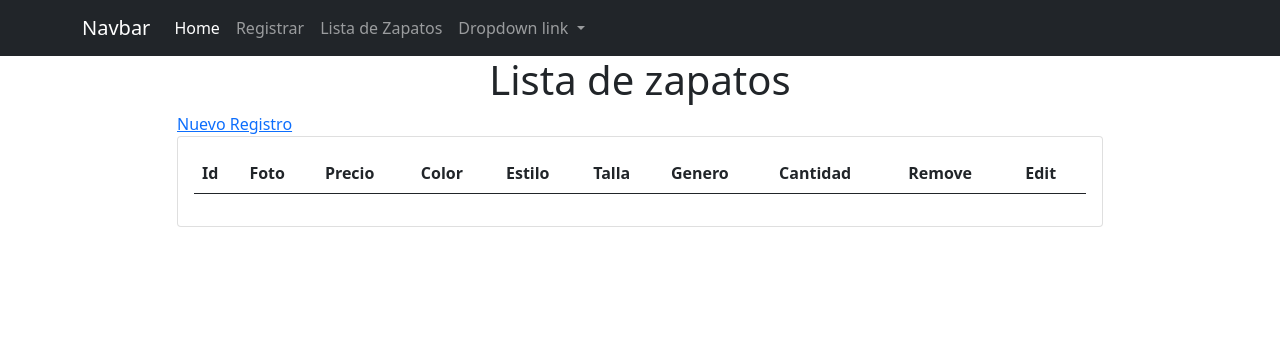
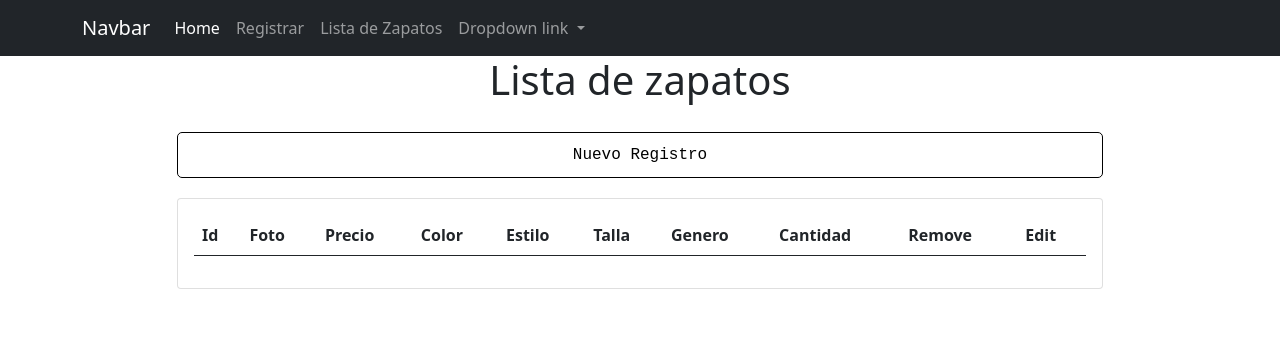
Before and after one commit to jacobgomez666/PHP-CRUD, a PHP site: page /index.php?c=lista in a window 1280 px wide. Shown: the top 356 px of the page. Run offline with PHP 8.4, Linux system fonts and the light colour scheme; data that the repository does not hold is empty.

Commit message:
Repositorio 6 , CRUD-PHP-PDO

```diff
--- a/public/css/main.css
+++ b/public/css/main.css
@@ -10,3 +10,20 @@ img{ width: 100%; height: 100%; object-fit: cover;}
     width: 100%;
     height: 150px;
 }
+
+.btn-cliente{
+    display: inline-block;
+    width: 100%;
+    border-radius: 5px;
+    border: 1px solid black;
+    background-color: transparent;
+    color: black;
+    padding: 10px;
+    text-decoration: none;
+    font-family: 'Courier New', Courier, monospace;
+    text-align: center;
+    margin: 20px 0 20px 0;
+    transition: all .3s ease-in-out;
+}
+
+.btn-cliente:hover{ background-color: black; color: white;}
--- a/views/templates/header.php
+++ b/views/templates/header.php
@@ -9,7 +9,7 @@
   <!-- Bootstrap CSS -->
   <link href="https://cdn.jsdelivr.net/npm/bootstrap@5.0.0-beta2/dist/css/bootstrap.min.css" rel="stylesheet" integrity="sha384-BmbxuPwQa2lc/FVzBcNJ7UAyJxM6wuqIj61tLrc4wSX0szH/Ev+nYRRuWlolflfl" crossorigin="anonymous">
   <!--CSS ESTYLES-->
-  <link rel="stylesheet" href=".//public/css/main.css">
+  <link rel="stylesheet" href="public/css/main.css">
   <title>CRUD ZAPATOS PHP</title>
 </head>
 
--- a/views/zapato/lista.php
+++ b/views/zapato/lista.php
@@ -1,6 +1,6 @@
-<?php include_once('./views/templates/header.php'); ?>
+<?php include_once('views/templates/header.php'); ?>
 
-<?php include_once('./views/templates/nav.php'); ?>
+<?php include_once('views/templates/nav.php'); ?>
 
 <section>
   <div class="container">
@@ -31,7 +31,7 @@
                 <?php foreach ($this->MODEL->listarZapatos() as $new) : ?>
                   <tr>
                     <td><?php echo $new->id; ?></td>
-                    <td><img src=".//<?php echo $new->foto; ?>" class="image__width" alt=""></td>
+                    <td><img src="<?php echo $new->foto; ?>" class="image__width" alt=""></td>
                     <td><?php echo $new->precio; ?></td>
                     <td><?php echo $new->color; ?></td>
                     <td><?php echo $new->estilo; ?></td>
@@ -52,4 +52,4 @@
 </section>
 
 
-<?php include_once('./views/templates/footer.php'); ?>
+<?php include_once('views/templates/footer.php'); ?>
--- a/views/zapato/save.php
+++ b/views/zapato/save.php
@@ -1,6 +1,6 @@
-<?php include_once('./views/templates/header.php'); ?>
+<?php include_once('views/templates/header.php'); ?>
 
-<?php include_once('./views/templates/nav.php'); ?>
+<?php include_once('views/templates/nav.php'); ?>
 
 <section class="">
     <div class="container">
@@ -78,4 +78,4 @@
     </div>
 </section>
 
-<?php include_once('./views/templates/footer.php'); ?>
+<?php include_once('views/templates/footer.php'); ?>
```
Also changed, not shown: views/zapato/update.php (+4 -4 lines).
